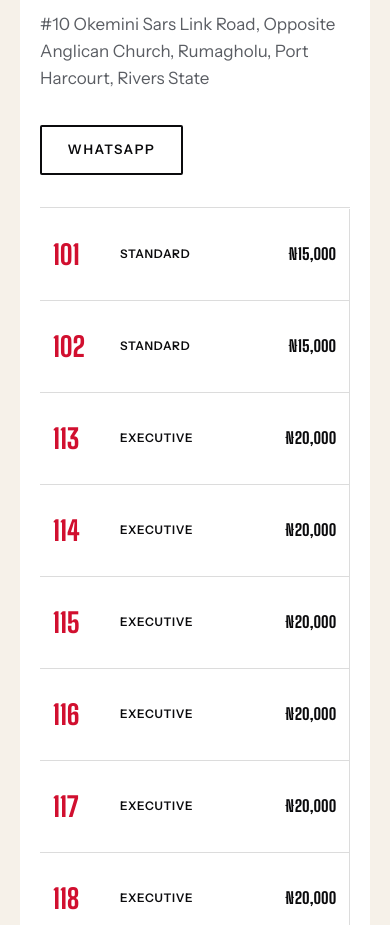
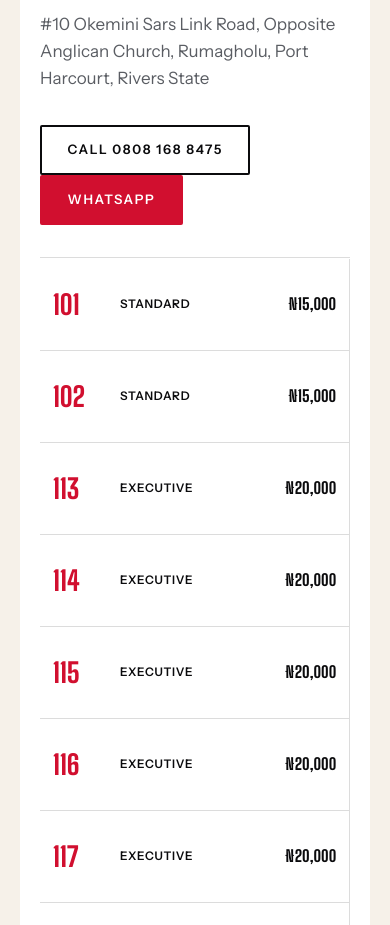
Before and after one commit to metrocardealsng-svg/ojautosandsuite, a Next.js app: page / in a window 390 px wide. Shown: the part 6865-7790 px from the top of the page. Built offline with nearby package versions, Linux system fonts and the light colour scheme.

Commit message:
Use Rumagholu branch phone for branch enquiries

```diff
--- a/src/components/RoomRates.tsx
+++ b/src/components/RoomRates.tsx
@@ -61,9 +61,14 @@ export default function RoomRates() {
                 <h3>{branch.branchName}</h3>
                 <p>{branch.address}</p>
               </div>
-              <a className="btn btn--ghost" href={`https://wa.me/${site.contact.whatsappNumber}`} target="_blank" rel="noopener noreferrer">
-                WHATSAPP
-              </a>
+              <div className={styles.branchActions}>
+                <a className="btn btn--ghost" href="tel:08081688475">
+                  CALL 0808 168 8475
+                </a>
+                <a className="btn btn--crimson" href="https://wa.me/2348081688475?text=Hello%20OJAUTOLOUNGE%20AND%20SUITE%20Rumagholu%20branch%2C%20I%20would%20like%20to%20enquire%20about%20room%20availability." target="_blank" rel="noopener noreferrer">
+                  WHATSAPP
+                </a>
+              </div>
             </div>
 
             <div className={styles.roomTable}>
```
